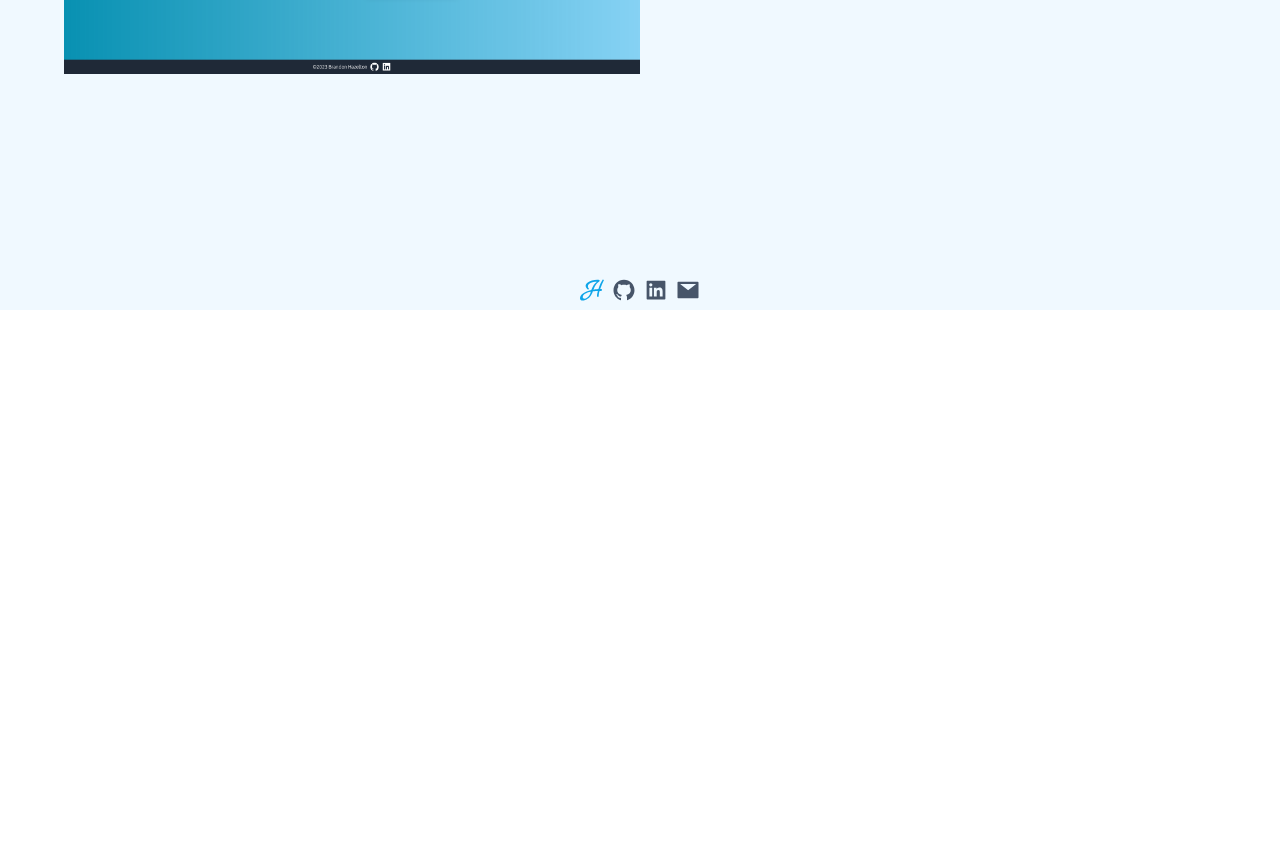
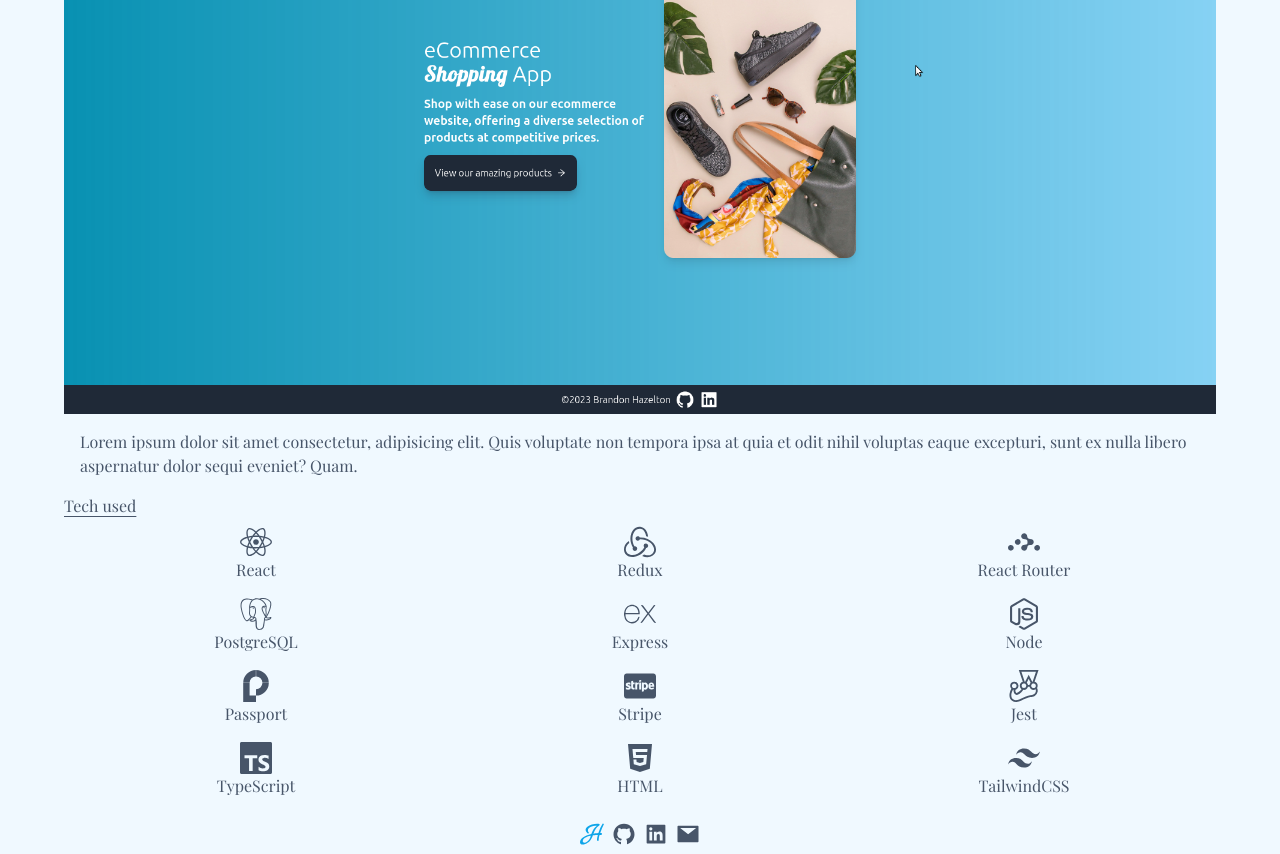
Before and after one commit to hazeltonbw/portfolio2, a React (Vite) app: page /projects in a window 1280 px wide. Shown: the part 490-1344 px from the top of the page. Before the commit the page ends 800 px from the top, so only its background shows below. Built offline with nearby package versions, Linux system fonts and the light colour scheme; a web font is replaced by a local one.

Commit message:
Add projects page, tech used

```diff
--- /dev/null
+++ b/src/components/Tech.tsx
@@ -0,0 +1,13 @@
+import React from "react";
+
+type Props = { children: any };
+
+const Tech = (props: Props) => {
+  return (
+    <li className="flex flex-col items-center justify-center text-center">
+      {props.children}
+    </li>
+  );
+};
+
+export default Tech;
--- /dev/null
+++ b/src/components/TechUsed.tsx
@@ -0,0 +1,73 @@
+import { IconContext } from "react-icons";
+import { FaReact, FaNodeJs, FaCcStripe, FaHtml5 } from "react-icons/fa";
+import {
+  SiRedux,
+  SiReactrouter,
+  SiPostgresql,
+  SiExpress,
+  SiPassport,
+  SiJest,
+  SiTypescript,
+  SiTailwindcss,
+} from "react-icons/si";
+import Tech from "./Tech";
+
+const TechUsed = () => {
+  return (
+    <ul className="grid gap-4 m-2 grid-cols-3 content-center ">
+      <IconContext.Provider value={{ size: "32" }}>
+        <Tech>
+          <FaReact />
+          <h3>React</h3>
+        </Tech>
+        <Tech>
+          <SiRedux />
+          <h3>Redux</h3>
+        </Tech>
+        <Tech>
+          <SiReactrouter />
+          <h3>React Router</h3>
+        </Tech>
+        <Tech>
+          <SiPostgresql />
+          PostgreSQL
+        </Tech>
+        <Tech>
+          <SiExpress />
+          Express
+        </Tech>
+        <Tech>
+          <FaNodeJs />
+          Node
+        </Tech>
+        <Tech>
+          <SiPassport />
+          Passport
+        </Tech>
+        <Tech>
+          <FaCcStripe />
+          Stripe
+        </Tech>
+        <Tech>
+          <SiJest />
+          Jest
+        </Tech>
+
+        <Tech>
+          <SiTypescript />
+          TypeScript
+        </Tech>
+        <Tech>
+          <FaHtml5 />
+          HTML
+        </Tech>
+        <Tech>
+          <SiTailwindcss />
+          TailwindCSS
+        </Tech>
+      </IconContext.Provider>
+    </ul>
+  );
+};
+
+export default TechUsed;
--- a/src/index.css
+++ b/src/index.css
@@ -11,8 +11,7 @@
 }
 
 html,
-body,
-#root {
+body {
   width: 100%;
   height: 100%;
 }
--- a/src/pages/Projects.tsx
+++ b/src/pages/Projects.tsx
@@ -1,15 +1,24 @@
 import ecommerce_img from "../assets/ecommerce-fs.png";
+import { FaReact } from "react-icons/fa";
+import {
+  SiReactrouter,
+  SiRedux,
+  SiPostgresql,
+  SiExpress,
+} from "react-icons/si";
+import Tech from "../components/Tech";
+import { IconContext } from "react-icons";
+import TechUsed from "../components/TechUsed";
+
 const Projects = () => {
   return (
-    <section className="flex-1 justify-center flex-col">
+    <section className="font-playfair flex-1 justify-center flex-col mb-4">
       <header className="">
-        <h1 className="font-playfair text-4xl mt-8 mb-8 text-center">
-          Projects
-        </h1>
+        <h1 className="text-4xl mt-8 mb-8 text-center">Projects</h1>
       </header>
-      <article className="flex">
+      <article className="flex flex-col flex-1 ">
         <div className="flex-1">
-          <h2>eCommerce Shopping App</h2>
+          <h2 className="mb-4">eCommerce Shopping App</h2>
           <img
             src={ecommerce_img}
             alt="Screenshot of eCommerce Shopping App"
@@ -17,16 +26,16 @@ const Projects = () => {
           />
         </div>
         <aside className="flex-1">
-          <h2>Tech used</h2>
-          <ul>
-            <li>React</li>
-            <li>Redux</li>
-            <li>React Router</li>
-          </ul>
+          <p className="m-4">
+            Lorem ipsum dolor sit amet consectetur, adipisicing elit. Quis
+            voluptate non tempora ipsa at quia et odit nihil voluptas eaque
+            excepturi, sunt ex nulla libero aspernatur dolor sequi eveniet?
+            Quam.
+          </p>
         </aside>
+        <h2 className="underline underline-offset-4">Tech used</h2>
+        <TechUsed />
       </article>
-      <article></article>
-      <article></article>
     </section>
   );
 };
```
